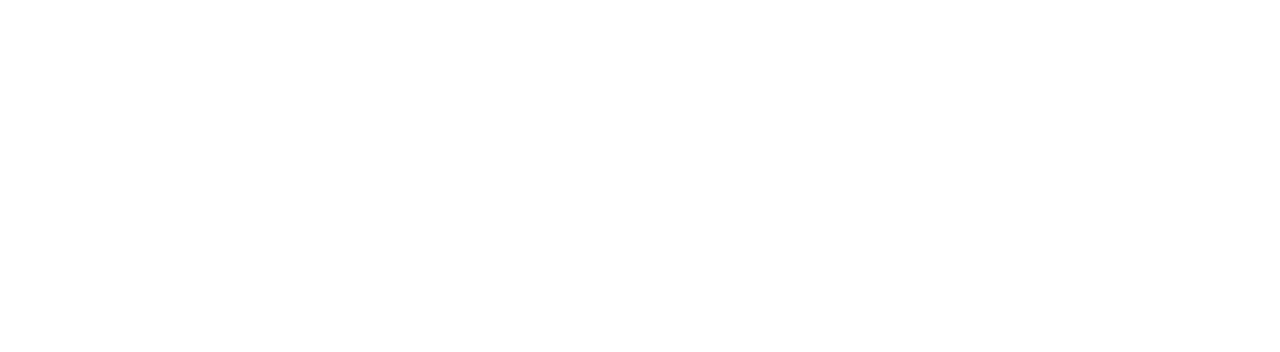
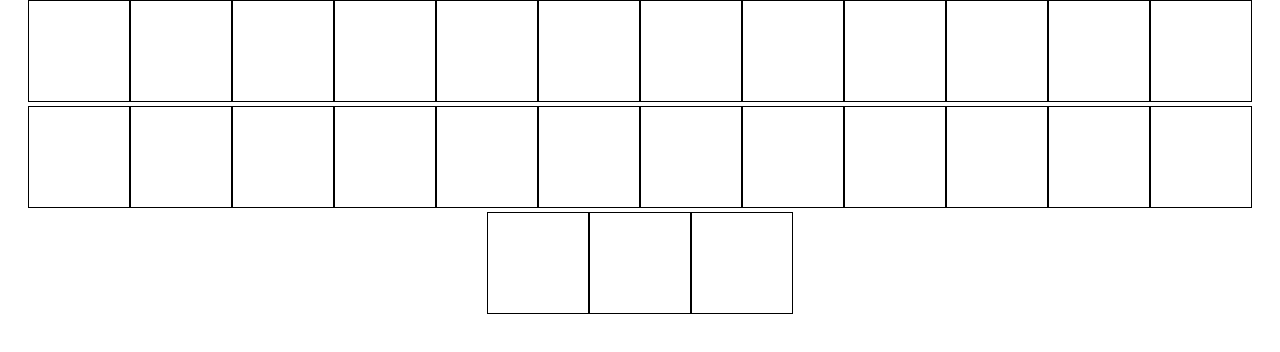
Before and after one commit to nicolosponziello/sudoku-game-react, a React (Create React App) app: page / in a window 1280 px wide. Shown: the top 352 px of the page. Built offline with nearby package versions, Linux system fonts and the light colour scheme.

Commit message:
add square hover effecr

```diff
--- a/src/App.css
+++ b/src/App.css
@@ -24,15 +24,14 @@
   color: white;
 }
 
-.App-link {
-  color: #61dafb;
+.square {
+  width: 100px;
+  height: 100px;
+  border: 1px solid black;
+  display: inline-block;
+  transition: 0.5s ease;
 }
 
-@keyframes App-logo-spin {
-  from {
-    transform: rotate(0deg);
-  }
-  to {
-    transform: rotate(360deg);
-  }
+.square:hover {
+  background-color: lightblue;
 }
```
